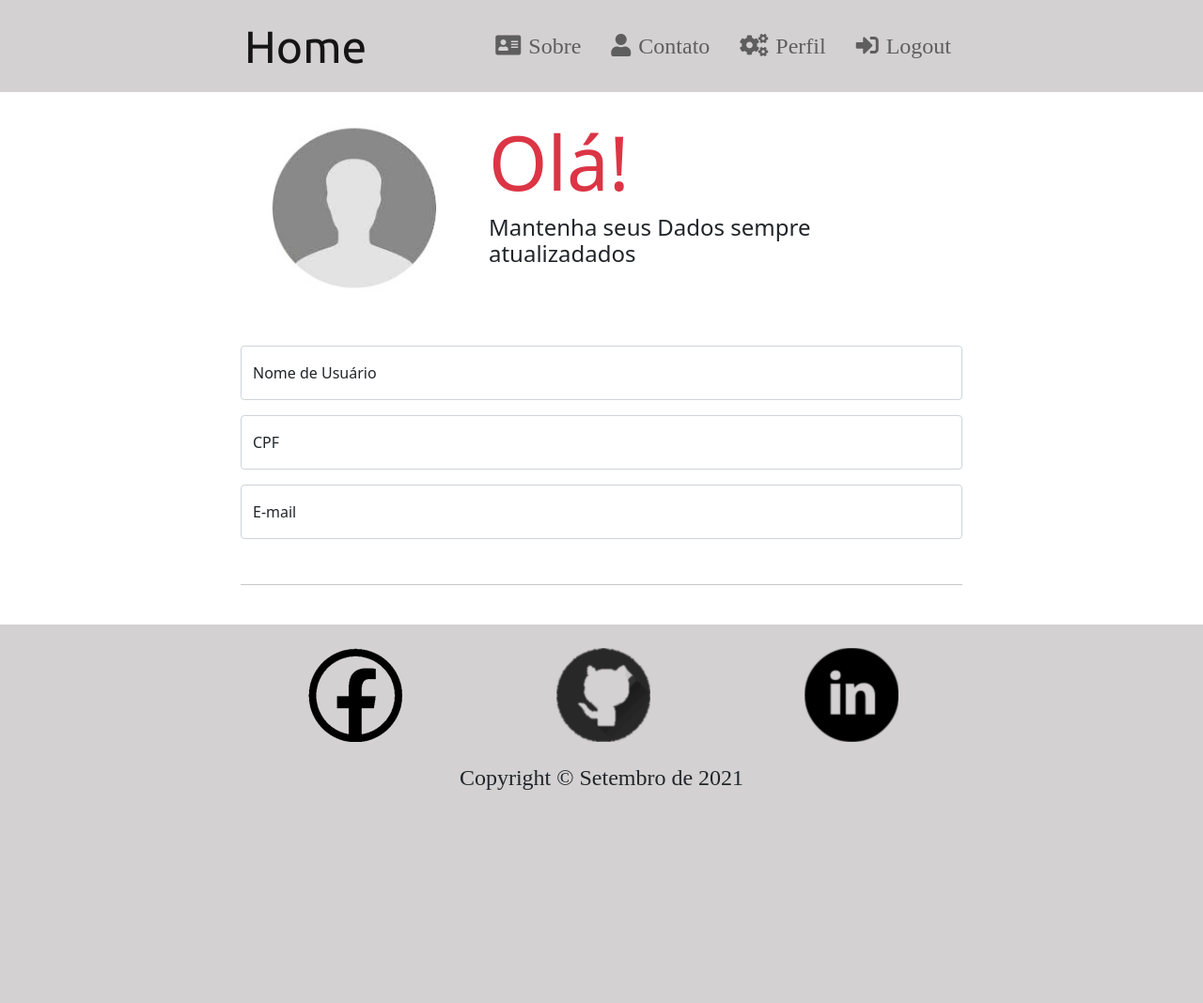
After one commit to jesiqueira/devweb, a Flask app: page /atualizarDados in a window 1280 px wide. The commit adds this page. Shown: the whole page at 94% size. Run offline with Flask 2, Linux system fonts and the light colour scheme; a user stored in the database is signed in; some libraries are stand-ins or nearby versions.

Commit message:
Incluido template para ataualizar dados do Usuario

```diff
--- /dev/null
+++ b/app/controllers/usuarios/form.py
@@ -0,0 +1,15 @@
+from flask_wtf import FlaskForm
+from wtforms import StringField
+
+
+class AtualizaDadosForm(FlaskForm):
+    username = StringField('Nome de Usuário')
+    cpf = StringField('CPF')
+    email = StringField('E-mail')
+
+
+class AtualizarEnderecoForm(FlaskForm):
+    rua = StringField('Rua')
+    cidade = StringField('Cidade')
+    cep = StringField('Cep')
+    bairro = StringField('Bairro')
--- a/app/controllers/usuarios/rotas.py
+++ b/app/controllers/usuarios/rotas.py
@@ -1,11 +1,12 @@
 from flask import render_template, flash, redirect, url_for, Blueprint, request
 from app.controllers.forms import (LoginForm, RegistroForm, DadosUser,
                                    RequestResetForm, ResetPassowordForm)
+from app.controllers.usuarios.form import AtualizaDadosForm, AtualizarEnderecoForm
 from app.models.models import Endereco, Medicamento, User, Login
 from app import db, bcrypt
 from app.controllers.usuarios.utils import send_reset_email
 from flask_login import login_user, current_user, logout_user, login_required
-from datetime import date
+from datetime import date, time
 
 users = Blueprint('users', __name__)
 
@@ -29,6 +30,13 @@ def cadastro():
         flash('Cadastro Criado com sucesso! agora você pode logar!', 'success')
         return redirect(url_for('users.login'))
     return render_template('cadastro.html', title='Cadastro', form=form)
+
+
+@users.route('/atualizarDados')
+@login_required
+def atualizarDados():
+    form = AtualizaDadosForm()
+    return render_template('atualizarDados.html', title="Atualizar Dados", form=form)
 
 
 @users.route('/login', methods=['GET', 'POST'])
--- /dev/null
+++ b/app/templates/atualizarDados.html
@@ -0,0 +1,68 @@
+{%extends 'layout.html' %}
+
+{% block content%}
+<div class="container-fluid">
+    <div class="row">
+        <div class="col-4">
+            <img src="{{url_for('static', filename='img/default.jpeg')}}" alt=""
+                class="rounded-circle account-img img-fluid">
+        </div>
+        <div class="col-8">
+            <h1 class="display-1 text-danger">Olá!</h1>
+            <h4>Mantenha seus Dados sempre atualizadados</h4>
+        </div>
+    </div>
+    <br><br>
+    <form action="" method="POST">
+        {{ form.hidden_tag()}}
+        <!-- <legend class="border-bottom mb-4 mt-4">Preencha dados do Formulário</legend> -->
+        <div class="form-floating mb-3">
+            {% if form.username.errors %}
+                {{form.username(class='form-control is-invalid')}}
+                <div class="invalid-feedback">
+                    {% for error in form.username.errors %}
+                    <span>{{ error }}</span>
+                    {% endfor%}
+                </div>
+            {% else %}
+                {{form.username(class='form-control', placeholder="Digite seu Username")}}
+            {% endif %}
+
+            {{form.username.label()}}
+        </div>
+        <div class="form-floating mb-3">
+            {% if form.cpf.errors %}
+                {{form.cpf(class='form-control is-invalid')}}
+                <div class="invalid-feedback">
+                    {% for error in form.cpf.errors %}
+                    <span>{{ error }}</span>
+                    {% endfor%}
+                </div>
+            {% else %}
+                {{form.cpf(class='form-control', placeholder="Digite seu cpf")}}
+            {% endif %}
+
+            {{form.cpf.label()}}
+        </div>
+        <div class="form-floating mb-3">
+            {% if form.email.errors %}
+                {{ form.email(class='form-control is-invalid')}}
+                <div class="invalid-feedback">
+                    {% for error in form.email.errors %}
+                        <span>{{ error }}</span>
+                    {% endfor%}
+                </div>
+            {% else %}
+                {{form.email(class='form-control', placeholder="email@email.com")}}
+            {% endif %}
+            {{form.email.label()}}
+        </div>
+
+
+        <div class="form-group mt-5">
+        </div>
+    </form>
+
+    <hr class="mt-5">
+</div>
+{% endblock %}
```
Also changed, not shown: app/controllers/forms.py (+8 -3 lines), app/templates/account.html (+5 -7 lines).
